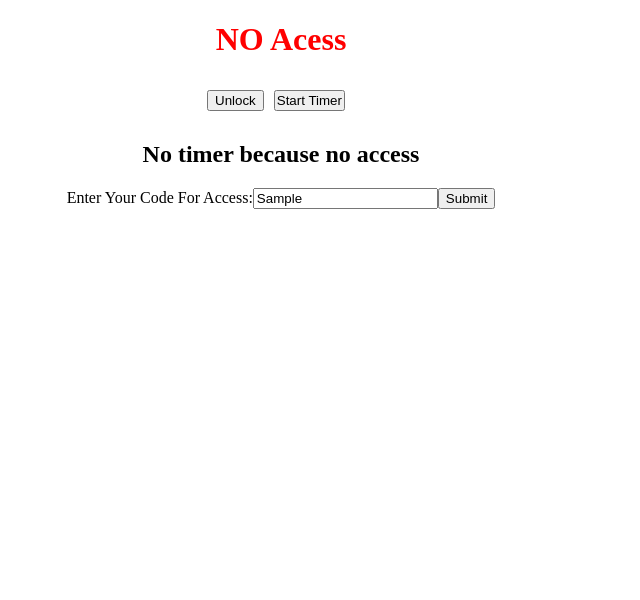
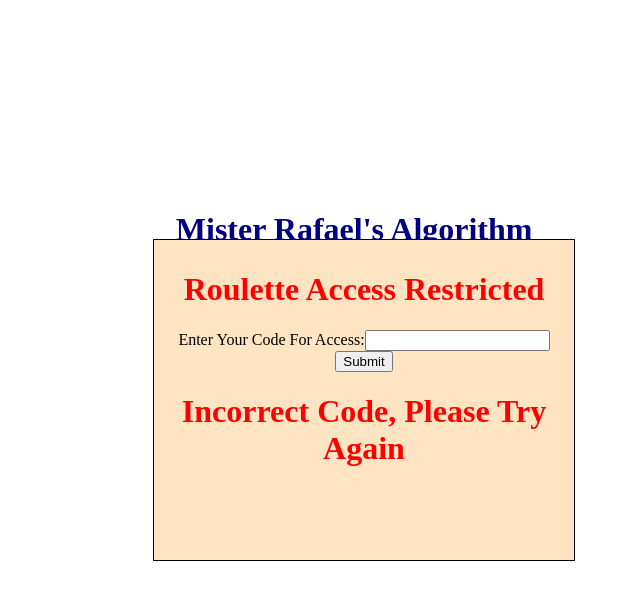
Before and after one commit to TrinitasAccounting/roulette_algorithm_web_app, a React (Create React App) app in the folder client/: page / in a window 1280 px wide. Both pictures are taken after typing "Sample" into the empty fields and a click on the input "Submit". Shown: the top 600 px of the page, without its empty margins (359-999 px from the left). Built offline with nearby package versions, Linux system fonts and the light colour scheme.

Commit message:
functional access code page

```diff
--- /dev/null
+++ b/client/src/components/App.css
@@ -0,0 +1,27 @@
+/* .center {
+    border: 5px solid;
+    margin: auto;
+    width: 50%;
+    padding: 10px;
+} */
+
+.title-text {
+    position: absolute;
+    top: 26%;
+    left: 41%;
+    transform: translate(0, -50%);
+    padding: 10px;
+
+}
+
+.center {
+    border: 1px solid;
+    background-color: bisque;
+    position: absolute;
+    top: 50%;
+    left: 40%;
+    transform: translate(0, -50%);
+    padding: 10px;
+    width: 400px;
+    height: 300px;
+}
--- a/client/src/components/App.js
+++ b/client/src/components/App.js
@@ -1,13 +1,23 @@
 import React, { useEffect, useState } from "react";
 import { Switch, Route } from "react-router-dom";
 
+import './App.css';
+
 import Timer from "./TimerComponent/Timer";
 import CodeInputForm from "./CodeInputForm";
+
+// The correctcode to compare too
+let correctCode = '12345'
 
 function App() {
 
   // need to move this state out here, so we can set it to true if the code is correct
   const [accessGranted, setAccessGranted] = useState(false);
+
+  // State to show if code is incorrect
+  const [wrongCodeDiv, setWrongCodeDiv] = useState(false);
+
+
 
   // creating state for the user input code
   const [formData, setFormData] = useState({
@@ -18,18 +28,38 @@ function App() {
   function handleSubmit(event) {
     event.preventDefault();
 
-    console.log(formData.inputCode)
 
+
+    if (formData.inputCode === correctCode) {
+      setAccessGranted(!accessGranted)
+      if (wrongCodeDiv === true) {
+        setWrongCodeDiv(!wrongCodeDiv)
+      }
+    }
+    else {
+      setWrongCodeDiv(!wrongCodeDiv)
+    }
+
+    setFormData({
+      inputCode: ''
+    })
 
   }
 
 
 
   return (
-    <div style={{ textAlign: "center", margin: "auto" }}>
-      <Timer accessGranted={accessGranted} setAccessGranted={setAccessGranted} />
-      <CodeInputForm formData={formData} setFormData={setFormData} handleSubmit={handleSubmit} />
-    </div>
+    <>
+      <h1 className='title-text' style={{ color: 'navy' }}>Mister Rafael's Algorithm</h1>
+
+      <div className='center' style={{ textAlign: "center", margin: "auto" }}>
+        <Timer accessGranted={accessGranted} setAccessGranted={setAccessGranted} />
+        {!accessGranted ? <CodeInputForm formData={formData} setFormData={setFormData} handleSubmit={handleSubmit} wrongCodeDiv={wrongCodeDiv} setWrongCodeDiv={setWrongCodeDiv} /> : <></>}
+
+        {/* {wrongCodeDiv ? <h1 style={{ color: 'red' }}>Incorrect Code, Please Try Again</h1> : <></>} */}
+      </div>
+
+    </>
   );
 
 }
--- a/client/src/components/CodeInputForm.js
+++ b/client/src/components/CodeInputForm.js
@@ -1,7 +1,7 @@
 
 import { useState } from "react";
 
-function CodeInputForm({ formData, setFormData, handleSubmit }) {
+function CodeInputForm({ formData, setFormData, handleSubmit, wrongCodeDiv, setWrongCodeDiv }) {
 
     // initalizing state for the controlled form
     // const [formData, setFormData] = useState({
@@ -28,6 +28,7 @@ function CodeInputForm({ formData, setFormData, handleSubmit }) {
                 </label>
                 <input type="submit" value="Submit" />
             </form>
+            {wrongCodeDiv ? <h1 style={{ color: 'red' }}>Incorrect Code, Please Try Again</h1> : <></>}
 
         </>
     )
--- a/client/src/components/TimerComponent/CountdownTimer.js
+++ b/client/src/components/TimerComponent/CountdownTimer.js
@@ -9,7 +9,7 @@ const CountdownTimer = ({ accessGranted, setAccessGranted }) => {
     const Ref = useRef(null);
 
     // The state for our timer
-    const [timer, setTimer] = useState("00:00:05");
+    const [timer, setTimer] = useState("00:00:10");
 
     const getTimeRemaining = (e) => {
         const total =
@@ -52,7 +52,7 @@ const CountdownTimer = ({ accessGranted, setAccessGranted }) => {
         // If you adjust it you should also need to
         // adjust the Endtime formula we are about
         // to code next
-        setTimer("00:00:05");
+        setTimer("00:00:10");
 
         // If you try to remove this line the
         // updating of timer Variable will be
@@ -69,7 +69,7 @@ const CountdownTimer = ({ accessGranted, setAccessGranted }) => {
 
         // This is where you need to adjust if
         // you entend to add more time
-        deadline.setSeconds(deadline.getSeconds() + 5);
+        deadline.setSeconds(deadline.getSeconds() + 10);
         return deadline;
     };
 
@@ -108,7 +108,7 @@ const CountdownTimer = ({ accessGranted, setAccessGranted }) => {
 
             <h3>Countdown Timer Using React JS</h3>
             <h2>{timer}</h2>
-            <button onClick={onClickReset}>Reset</button>
+
         </div>
     );
 };
--- a/client/src/components/TimerComponent/Timer.js
+++ b/client/src/components/TimerComponent/Timer.js
@@ -31,24 +31,23 @@ function Timer({ accessGranted, setAccessGranted }) {
         <>
             {!accessGranted ?
                 <div style={{ color: 'red' }}>
-                    <h1>NO Acess</h1>
+                    <h1>Roulette Access Restricted</h1>
                 </div>
-
                 :
-
                 <div style={{ color: 'green' }}>
-                    <h1>YES Acess</h1>
+                    <h1>You now have access for 10 seconds</h1>
                 </div>
             }
-            <button onClick={handleClickToUnlock}>Unlock</button>
+            {/* <button onClick={handleClickToUnlock}>Unlock</button> */}
 
-            <button onClick={startTimerClick} style={{ padding: '1px', margin: '10px' }}>Start Timer</button>
+            {/* <button onClick={startTimerClick} style={{ padding: '1px', margin: '10px' }}>Start Timer</button> */}
 
             {/* Passing the accessGranted down so when the timer runs out, then the access can switch back */}
             {accessGranted ?
                 <CountdownTimer setAccessGranted={setAccessGranted} accessGranted={accessGranted} />
                 :
-                <h2>No timer because no access</h2>
+                // <h2>No timer because no access</h2>
+                <></>
             }
         </>
     )
```
